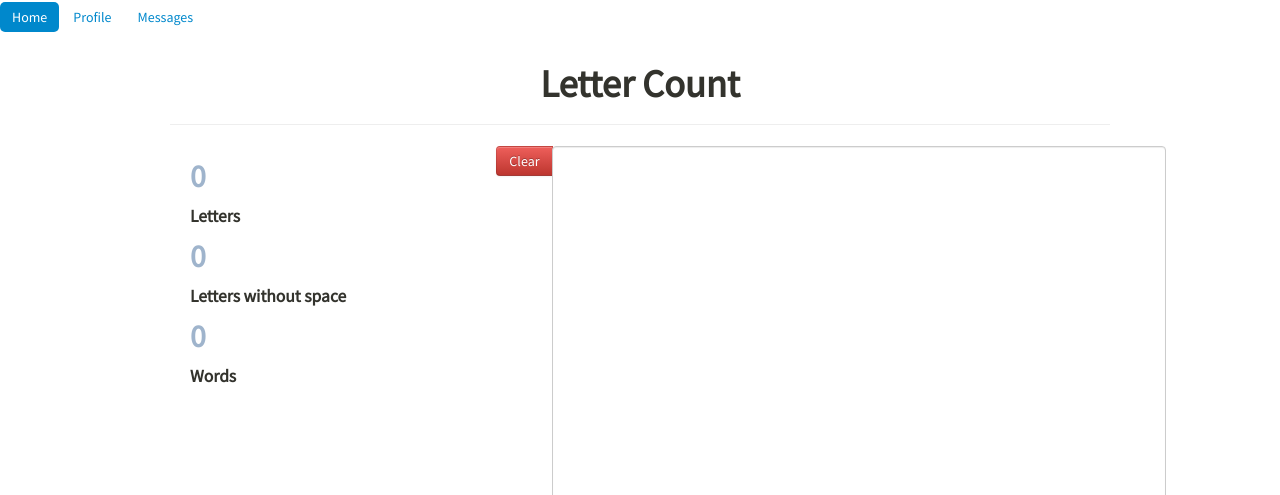
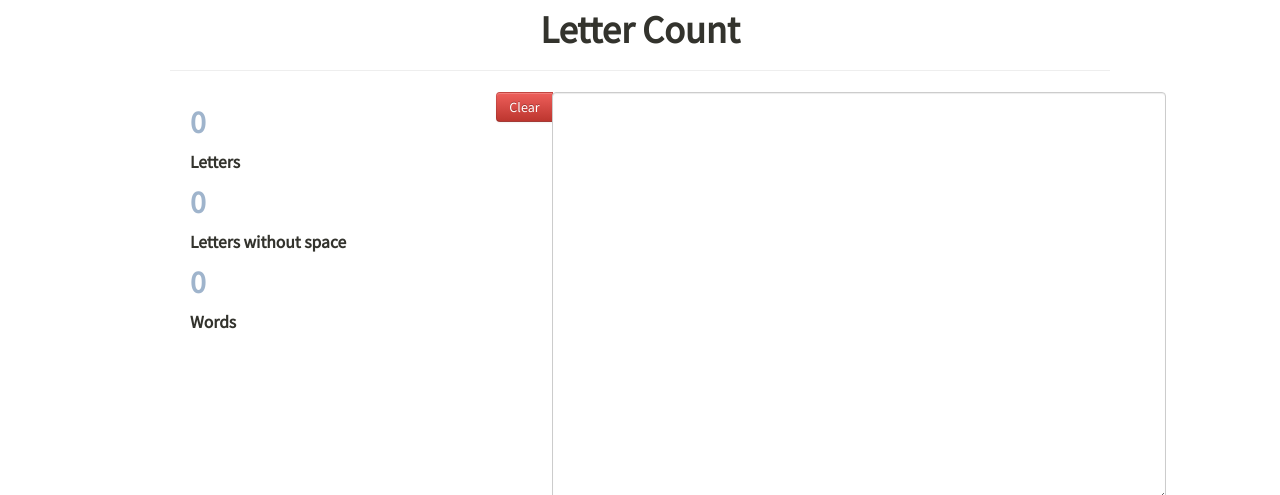
Before and after one commit to TESSEMIKEE/tessemikee, a plain HTML site: page index.html in a window 1280 px wide. Shown: the top 495 px of the page. Drawn offline with Linux system fonts and the light colour scheme.

Commit message:
Commit-02
Commit-02 , Header removed

```diff
--- a/index.html
+++ b/index.html
@@ -65,12 +65,6 @@
 
 </head>
 <body>
-	<ul class="nav nav-pills">
-  		<li class="active"><a href="#">Home</a></li>
-  		<li><a href="#">Profile</a></li>
-  		<li><a href="#">Messages</a></li>
-	</ul>
-
 	<div class="container">
 		<div class="header sitehead">
 			   <h1>Letter Count</h1>
```
